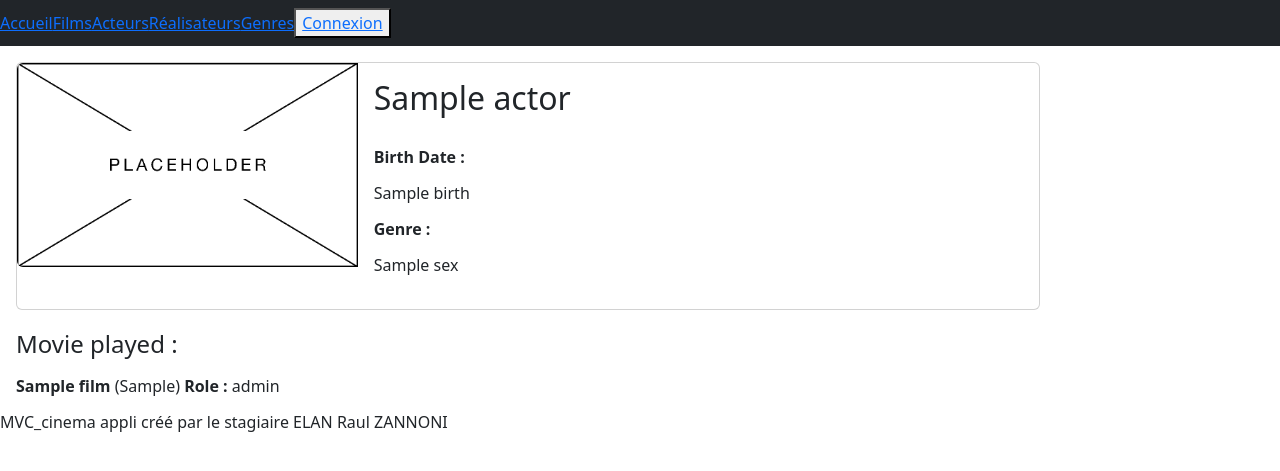
After one commit to raulzannoni/BDD_my_cinema, a PHP site: template view/directors/directorDetail.php in a window 1280 px wide. The commit adds this page. Shown: the top 471 px of the page. Run offline with PHP 8.4, Linux system fonts and the light colour scheme; the template is opened without the code that fills it: most values are stand-ins (such as "Sample title", 1, 10 or a date in 2020); some libraries are stand-ins or nearby versions.

Commit message:
control directorDetail

```diff
--- /dev/null
+++ b/view/directors/directorDetail.php
@@ -0,0 +1,47 @@
+<?php
+
+ob_start();
+
+$actorDetail = $db_actorDetail->fetch();
+
+?>
+
+<div class="m-3">
+    <div class="card mb-3" style="max-width: 1024px;">
+        <div class="row g-0">
+            <div class="col-md-4">
+                <img src="public/img/placeholder.png" alt="portrait <?= $actorDetail['actor'] ?>" class="img-fluid rounded-start">
+            </div>
+            <div class="col-md-8">
+                <div class="card-body">
+                    <h2 class="card-title"><?= $actorDetail['actor'] ?></h2><br>
+                    <p class="card-text fw-bold lh-1">Birth Date :</p>
+                        <p><?= $actorDetail['birth'] ?></p>
+                    <p class="card-text fw-bold lh-1">Genre :</p>
+                        <p><?= $actorDetail['sex'] ?></p>
+                </div>
+            </div>
+        </div>
+    </div>
+
+    <p class="fs-4">Movie played :</p>
+
+    <?php
+
+    foreach ($db_filmsActor->fetchAll() as $filmsActor) {
+    ?>
+        <p class="lh-1">
+            <a class="text-decoration-none text-reset fw-bold" href="index.php?action=filmDetail&id=<?= $filmsActor['id_film'] ?> "><?= $filmsActor['film'] ?></a><?= " (".$filmsActor['year_film'].")"?>
+            <span class="fw-bold">Role : </span> <?= $filmsActor['role'] ?>
+        </p>
+    <?php } ?>
+
+</div>
+
+<?php
+
+$content = ob_get_clean();
+$title = $actorDetail['actor'];
+require 'view/template.php';
+
+?>
--- a/view/directors/directorList.php
+++ b/view/directors/directorList.php
@@ -21,7 +21,7 @@ if(isset($_SESSION['message']))
         foreach ($db->fetchAll() as $director)
             { ?>
             <div class="col-lg-2">
-                <a class="text-decoration-none text-reset" href="index.php?action=directorDetail&id=<?= $director['id_person'] ?>">
+                <a class="text-decoration-none text-reset" href="index.php?action=directorDetail&id=<?= $director['id_director'] ?>">
                     <img src="public/img/placeholder.png" alt="portrait <?= $director['first_name_person']." ".$director['name_person'] ?>" style="width: 200px; height: 300px; object-fit: cover;">
                     <h5 class="text-center fw-semibold"><?= $director['first_name_person']." ".$director['name_person'] ?></h5>
                 </a>
```
Also changed, not shown: controller/CinemaController.php (+15 -1 lines).
